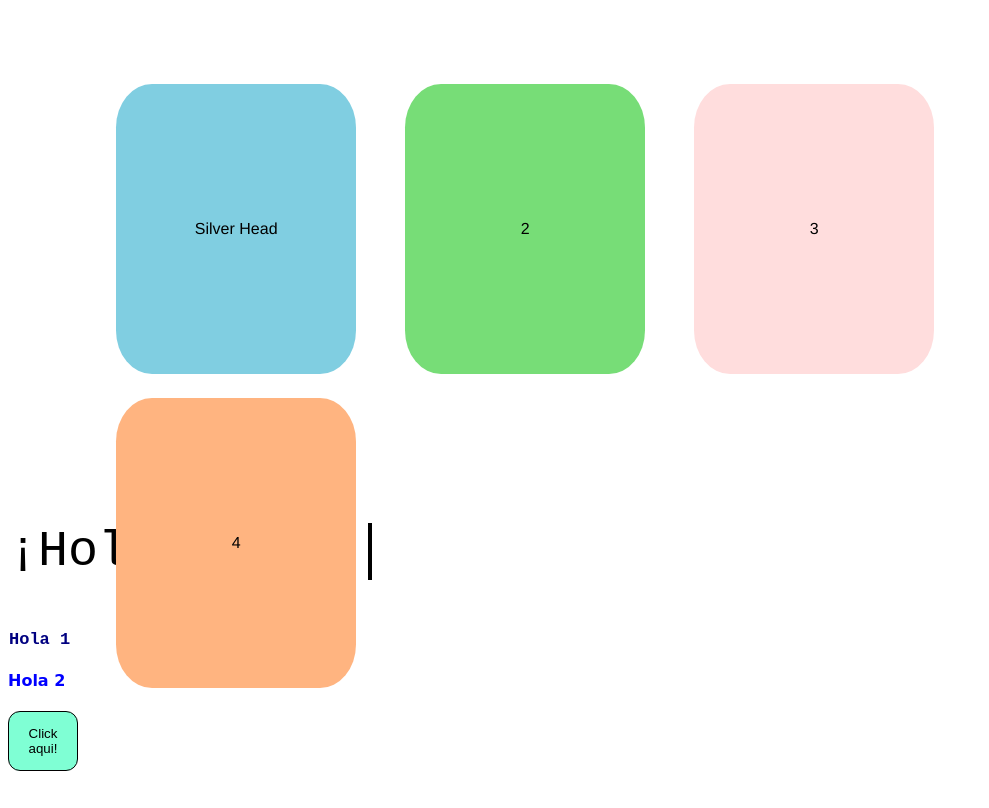
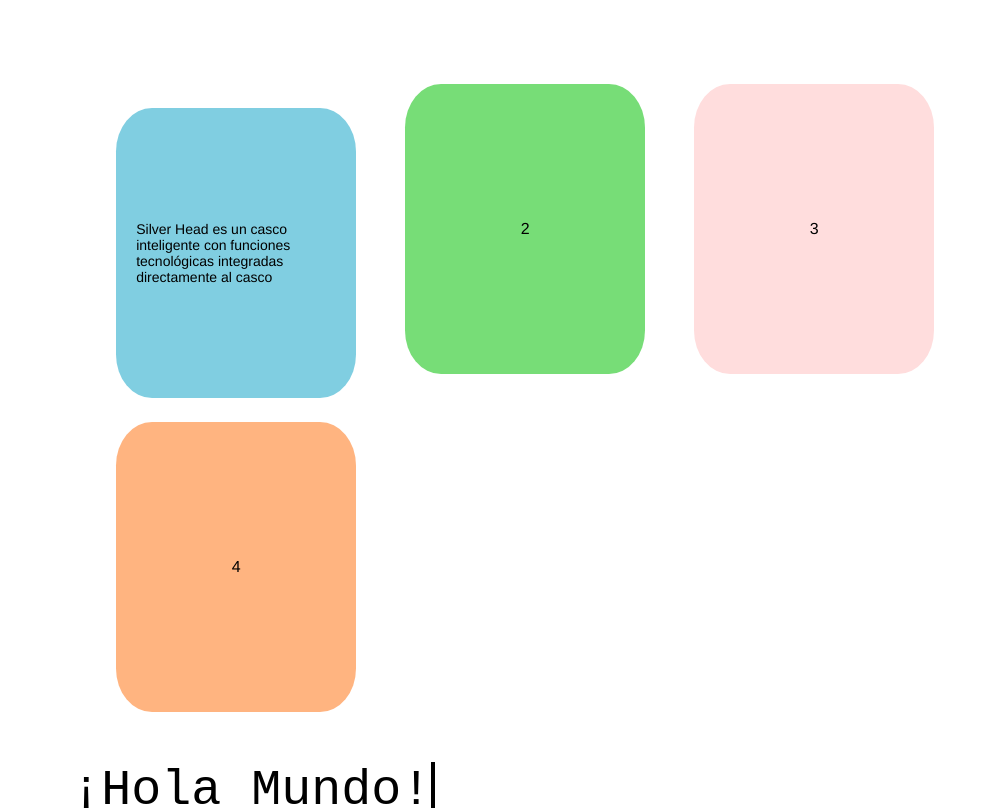
Before and after one commit to Ruisuh/PruebaLE, a plain HTML site: page index.html in a window 1280 px wide. Shown: the part 292-1100 px from the top of the page, without its empty margins (0-989 px from the left). Drawn offline with Linux system fonts and the light colour scheme; a web font is replaced by a local one.

Commit message:
BIG NEWS

```diff
--- a/index.html
+++ b/index.html
@@ -6,30 +6,27 @@
   <title>Liberty Express</title>
   <link rel="stylesheet" href="style.css">
   <link rel="icon" href="img/favicon-96x96a.png">
-    <strong><link rel="stylesheet" href="https://fonts.googleapis.com/css?family=Sofia"></strong>
+  <strong><link rel="stylesheet" href="https://fonts.googleapis.com/css?family=Sofia"></strong>
 </head>
-
 <body>
   <img src="img/libertyexpresslogo.jpg" alt="logo" class="libertyexpresslogo" />
       <p class="logo">
         Conducir nunca ha sido tan seguro, efectivo y divertido.</p>
-
   <div class="container">
-      <a class="hiperlinks" href="">
-      <div class="cajita">Silver Head</div>
-      <div class="cajita2">2</div>
-      <div class="cajita3">3</div>
-      <div class="cajita4">4</div>
-      </a>
-  </div>
-  <p class="HolaMundo">
-    ¡Hola Mundo!
-  </p>
+    <a class="hiperlinks" href="https://pexels.com">
+      <div class="cajita">
+        <title>Silver Head</title>
+          <p class="silvertext"> Silver Head es un casco inteligente con funciones tecnológicas integradas directamente al casco</p>
+      </div>
+    </a>
+  <div class="cajita2">2</div>
+  <div class="cajita3">3</div>
+  <div class="cajita4">4</div>
+  <p class="HolaMundo">¡Hola Mundo!</p>
   <h3>Hola 1<h3>
   <h4>Hola 2<h4>
   <button class="botoncito">
     Click aqui!</button>
   <script src="app.js"></script>
 </body>
-
 </html>
--- a/style.css
+++ b/style.css
@@ -159,6 +159,14 @@
   font-family: "HelveticaNeue-Light", "Helvetica Neue Light", "Helvetica Light", Helvetica, Arial , Verdana, sans-serif;
 }
 
+.silvertext {
+  display: block;
+  justify-content: center;
+  align-items: center;
+  font-family: "HelveticaNeue-Light", "Helvetica Neue Light", "Helvetica Light", Helvetica, Arial , Verdana, sans-serif;
+  font-size: 14px;
+}
+
 .hiperlinks {
   text-decoration: none;
   color: black;
```
Also changed, not shown: app.js (line endings or trailing spaces).
